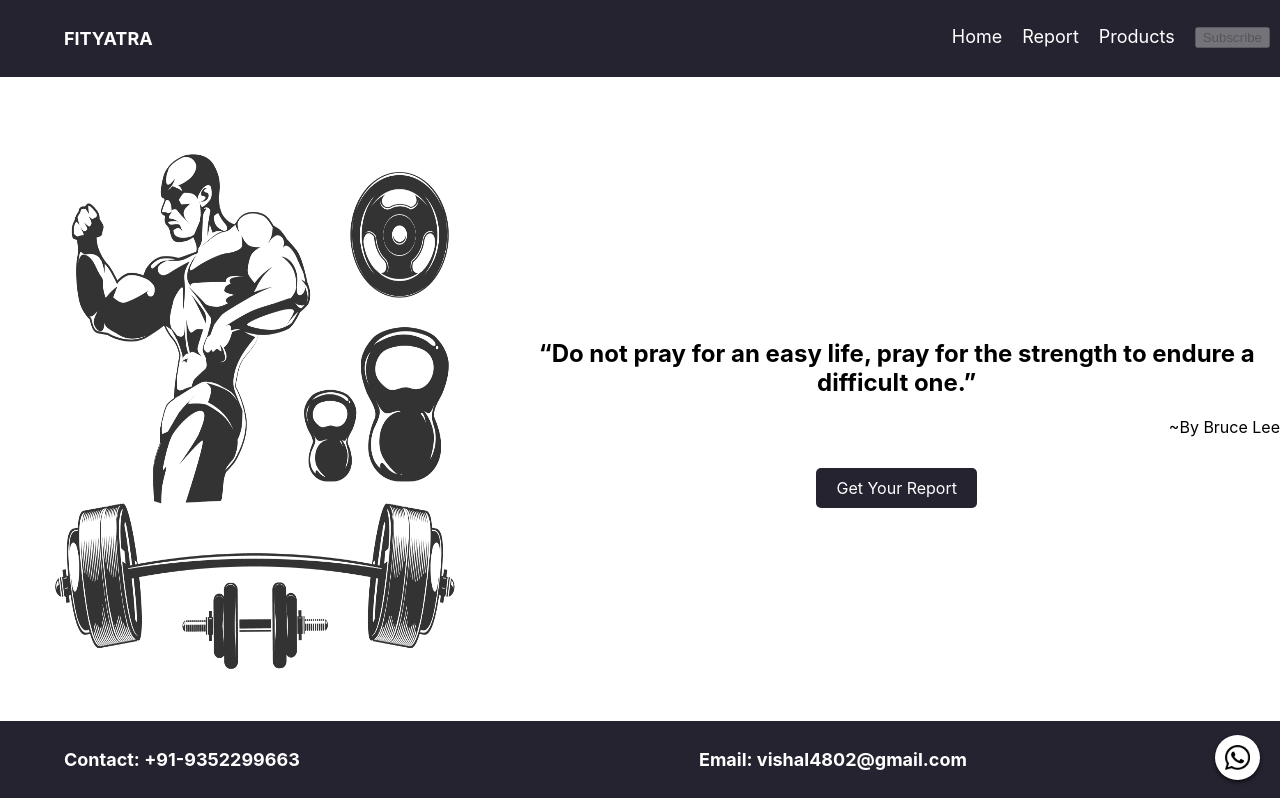
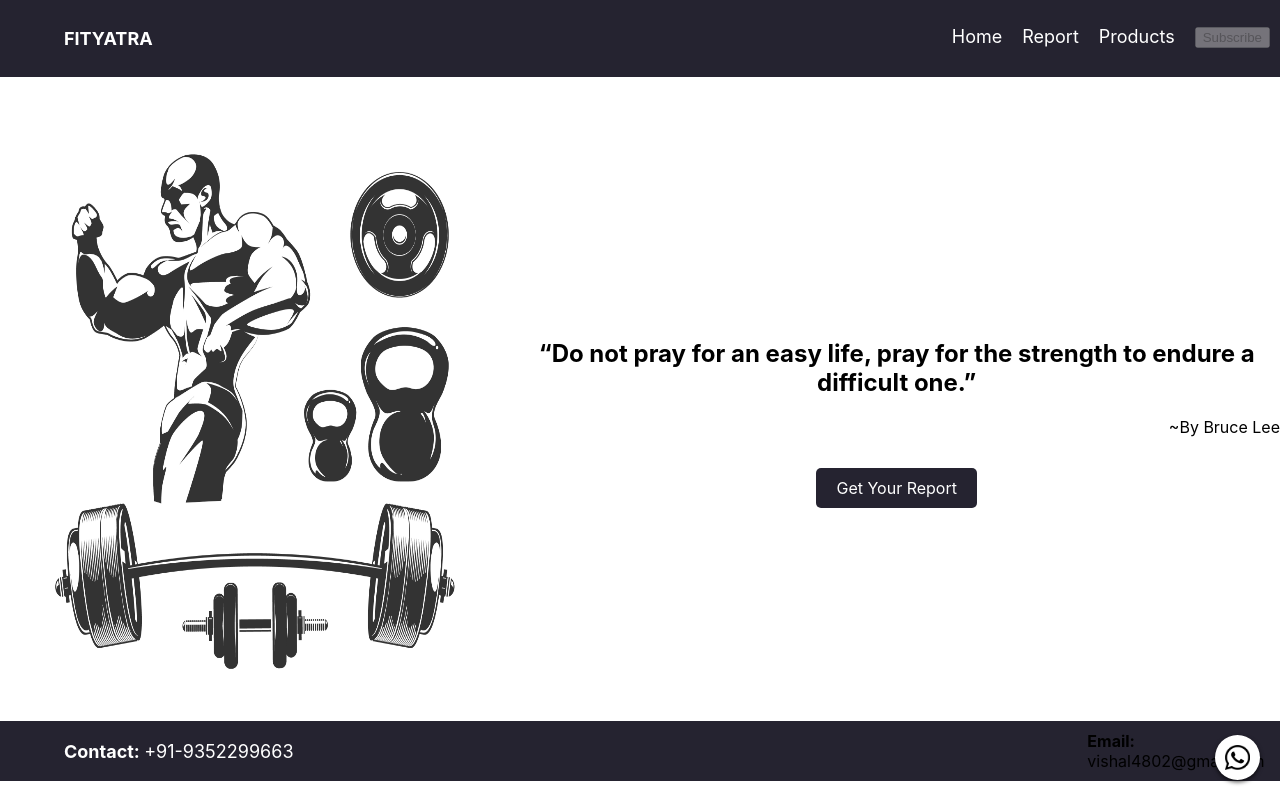
Before and after one commit to Vishal4802/fit-yatra, a React (Create React App) app: page / in a window 1280 px wide. Built offline with nearby package versions, Linux system fonts and the light colour scheme.

Commit message:
Update App.js

```diff
--- a/src/App.js
+++ b/src/App.js
@@ -424,12 +424,12 @@ const App = () => {
       </div>
 
       <footer className="footer">
-        <h3 className="head-text">
+        <div className="head-text">
           <b>Contact: </b>+91-9352299663
-        </h3>
-        <h3 className="footer-links">
+        </div>
+        <div className="footer-links">
           <b>Email: </b>vishal4802@gmail.com
-        </h3>
+        </div>
       </footer>
     </div>
   );
```
